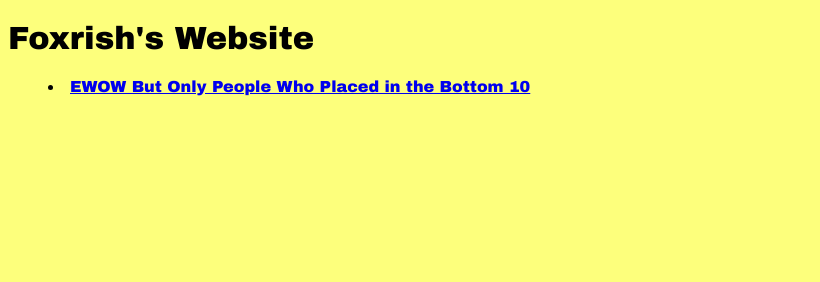
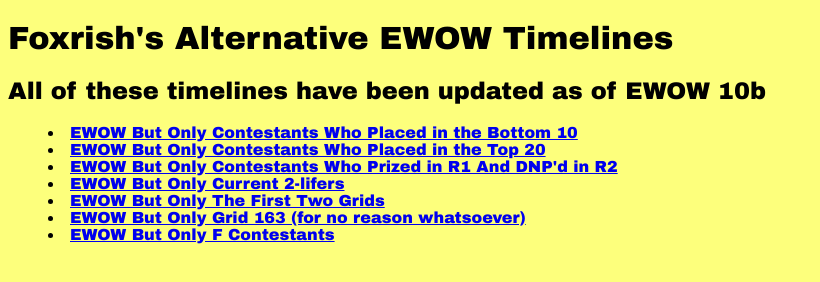
Before and after one commit to Foxrish/Foxrish.io, a plain HTML site: page Timelines.html in a window 1280 px wide. Shown: the whole page, without its empty margins (0-820 px from the left). Drawn offline with Linux system fonts and the light colour scheme.

Commit message:
Update Timelines.html

```diff
--- a/Timelines.html
+++ b/Timelines.html
@@ -4,9 +4,16 @@
     <title>Inside</title>
   </head>
   <body style="background-color: #fdff7c; font-family: 'Arial Black';">
-    <h1>Foxrish's Website</h1>
+    <h1>Foxrish's Alternative EWOW Timelines</h1>
+    <h2>All of these timelines have been updated as of EWOW 10b</h2>
       <menu>
-        <li><a href="https://docs.google.com/spreadsheets/d/1FH85bvG6GAiarYlqqHDBdAhdrl2RTSBpn_AsXi_tU2I/edit?usp=sharing">EWOW But Only People Who Placed in the Bottom 10<a/></li>
+        <li><a href="https://docs.google.com/spreadsheets/d/1FH85bvG6GAiarYlqqHDBdAhdrl2RTSBpn_AsXi_tU2I/edit?usp=sharing">EWOW But Only Contestants Who Placed in the Bottom 10<a/></li>
+        <li><a href="https://docs.google.com/spreadsheets/d/1pMxbg5fobGcX0sPuxd79tZBmfclI-_aKNGLGeO-I3I0/edit?usp=sharing">EWOW But Only Contestants Who Placed in the Top 20<a/></li>
+        <li><a href="https://docs.google.com/spreadsheets/d/1DZsI-KvNIg17KpNl6uC4EDg3b1MqbQoj6sVChOgRuXQ/edit?usp=sharing">EWOW But Only Contestants Who Prized in R1 And DNP'd in R2<a/></li>
+        <li><a href="https://docs.google.com/spreadsheets/d/1SI94TymL8tMZuj5Lgw92AjpDxVwoj0pwiD_VWrd1iK0/edit?usp=sharing">EWOW But Only Current 2-lifers<a/></li>
+        <li><a href="https://docs.google.com/spreadsheets/d/14CSn2wRxhz8OsISKsUxH5xXRSQcaISKwNtO_CK188nQ/edit?usp=sharing">EWOW But Only The First Two Grids<a/></li>
+        <li><a href="https://docs.google.com/spreadsheets/d/1F-344Ehfw66XN1dou6O-HySXJKLpiCT40VGtDoSafBQ/edit?usp=sharing">EWOW But Only Grid 163 (for no reason whatsoever)<a/></li>
+        <li><a href="https://docs.google.com/spreadsheets/d/185H4FmYFfL_Cv9oDMWUKBFnx4Pn2iUxqdzkmf0UXLmg/edit?usp=sharing">EWOW But Only F Contestants<a/></li>
       <menu>
   </body>
 </html>
```
